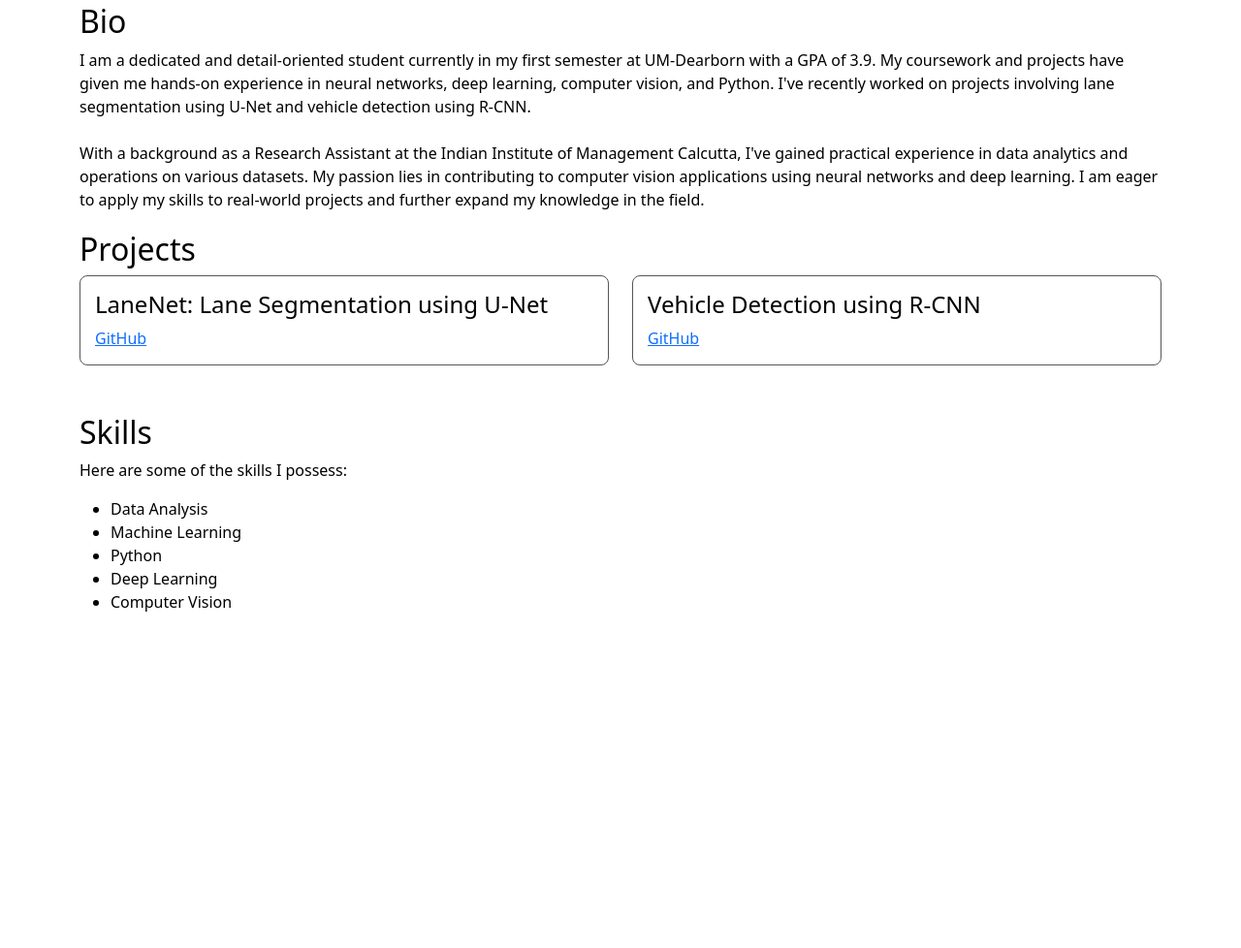
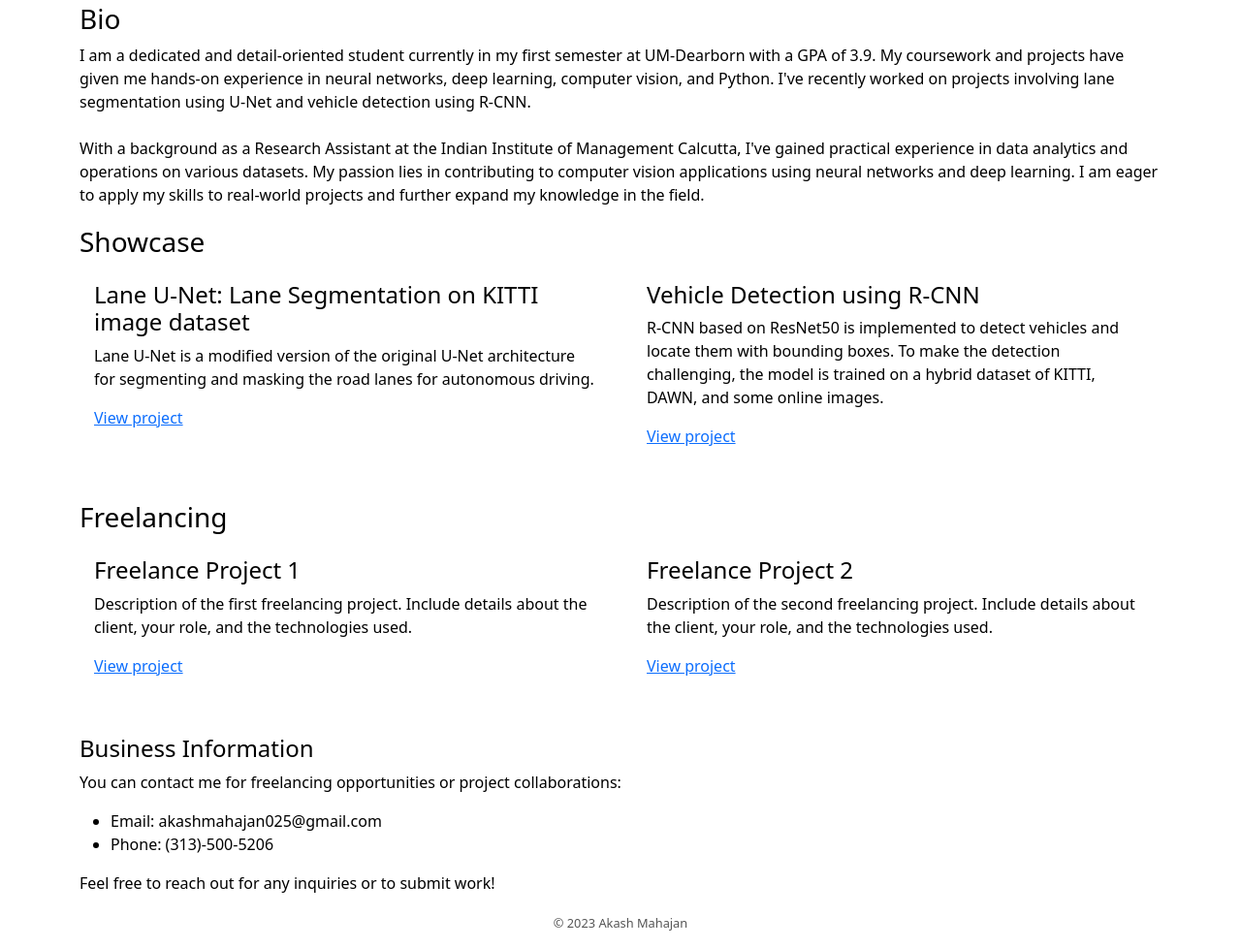
Before and after one commit to punarvas/portfolio, a plain HTML site: page index.html in a window 1280 px wide. Shown: the part 203-1181 px from the top of the page at 97% size. Before the commit the page ends 852 px from the top, so only its background shows below. Drawn offline with nearby package versions, Linux system fonts and the light colour scheme.

Commit message:
Add project

```diff
--- a/index.html
+++ b/index.html
@@ -1,5 +1,6 @@
 <!DOCTYPE html>
 <html lang="en">
+
 <head>
     <meta charset="UTF-8">
     <meta name="viewport" content="width=device-width, initial-scale=1, shrink-to-fit=no">
@@ -27,11 +28,10 @@
         }
 
         .project-card {
-      border: 1px solid #555555;
+            border: 0px solid #555555;
             border-radius: 8px;
             padding: 15px;
             margin-bottom: 20px;
-      background-color: #ffffff;
         }
 
         .skills {
@@ -58,15 +58,25 @@
         .navbar-dark .navbar-nav .nav-link:hover {
             color: #ffffff;
         }
+
+        /* Footer style */
+        footer {
+            margin-top: 20px;
+            text-align: center;
+            font-size: 0.8rem;
+            color: #555555;
+        }
     </style>
 </head>
+
 <body>
 
     <!-- Navigation Bar -->
     <nav class="navbar navbar-expand-lg navbar-dark bg-dark">
         <div class="container">
             <a class="navbar-brand" href="#">Akash Mahajan</a>
-      <button class="navbar-toggler" type="button" data-bs-toggle="collapse" data-bs-target="#navbarNav" aria-controls="navbarNav" aria-expanded="false" aria-label="Toggle navigation">
+            <button class="navbar-toggler" type="button" data-bs-toggle="collapse" data-bs-target="#navbarNav"
+                aria-controls="navbarNav" aria-expanded="false" aria-label="Toggle navigation">
                 <span class="navbar-toggler-icon"></span>
             </button>
             <div class="collapse navbar-collapse justify-content-end" id="navbarNav">
@@ -75,7 +85,7 @@
                         <a class="nav-link" href="#projects">Projects</a>
                     </li>
                     <li class="nav-item">
-            <a class="nav-link" href="#skills">Skills</a>
+                        <a class="nav-link" href="#freelancing">Freelancing</a>
                     </li>
                     <!-- Add more navigation items as needed -->
                 </ul>
@@ -93,32 +103,44 @@
 
         <!-- Bio Section -->
         <div id="bio" class="bio">
-      <h2>Bio</h2>
+            <h3>Bio</h3>
             <p>
-    I am a dedicated and detail-oriented student currently in my first semester at UM-Dearborn with a GPA of 3.9. My coursework and projects have given me hands-on experience in neural networks, deep learning, computer vision, and Python. I've recently worked on projects involving lane segmentation using U-Net and vehicle detection using R-CNN.
+                I am a dedicated and detail-oriented student currently in my first semester at UM-Dearborn with a GPA of
+                3.9. My coursework and projects have given me hands-on experience in neural networks, deep learning,
+                computer vision, and Python. I've recently worked on projects involving lane segmentation using U-Net and
+                vehicle detection using R-CNN.
                 <br><br>
-    With a background as a Research Assistant at the Indian Institute of Management Calcutta, I've gained practical experience in data analytics and operations on various datasets. My passion lies in contributing to computer vision applications using neural networks and deep learning. I am eager to apply my skills to real-world projects and further expand my knowledge in the field.
+                With a background as a Research Assistant at the Indian Institute of Management Calcutta, I've gained
+                practical experience in data analytics and operations on various datasets. My passion lies in
+                contributing to computer vision applications using neural networks and deep learning. I am eager to apply
+                my skills to real-world projects and further expand my knowledge in the field.
             </p>
         </div>
 
         <!-- Projects Section -->
         <div id="projects" class="project">
-      <h2>Projects</h2>
+            <h3>Showcase</h3>
 
             <div class="row">
                 <div class="col-md-6">
                     <div class="project-card">
-            <h3>LaneNet: Lane Segmentation using U-Net</h3>
-            <!--<p>Brief description of Project 1.</p>-->
-            <a href="https://github.com/punarvas?tab=repositories" target="_new">GitHub</a>
+                        <h4>Lane U-Net: Lane Segmentation on KITTI image dataset</h4>
+                        <p>Lane U-Net is a modified version of the original U-Net architecture for segmenting and
+                            masking
+                            the road lanes for autonomous driving.
+                        </p>
+                        <a href="https://github.com/punarvas?tab=repositories">View project</a>
                     </div>
                 </div>
 
                 <div class="col-md-6">
                     <div class="project-card">
-            <h3>Vehicle Detection using R-CNN</h3>
-            <!--<p>Brief description of Project 2.</p>-->
-            <a href="https://github.com/punarvas/vehicle-detection" target="_new">GitHub</a>
+                        <h4>Vehicle Detection using R-CNN</h4>
+                        <p>R-CNN based on ResNet50 is implemented to detect vehicles and locate them with bounding boxes.
+                            To make the detection challenging, the model is trained on a hybrid dataset of KITTI, DAWN,
+                            and some online images.
+                        </p>
+                        <a href="pages/vehicle_detection_rcnn.html">View project</a>
                     </div>
                 </div>
 
@@ -127,25 +149,53 @@
             </div>
         </div>
 
-    <!-- Skills Section -->
-    <div id="skills" class="skills">
-      <h2>Skills</h2>
-      <p>Here are some of the skills I possess:</p>
-      <ul>
-        <li>Data Analysis</li>
-        <li>Machine Learning</li>
-        <li>Python</li>
-        <li>Deep Learning</li>
-        <li>Computer Vision</li>
-        <!-- Add more skills as needed -->
-      </ul>
+        <!-- Freelancing Section -->
+        <div id="freelancing" class="project">
+            <h3>Freelancing</h3>
+
+            <!-- Featured Freelancing Projects -->
+            <div class="row">
+                <div class="col-md-6">
+                    <div class="project-card">
+                        <h4>Freelance Project 1</h4>
+                        <p>Description of the first freelancing project. Include details about the client, your role, and
+                            the technologies used.</p>
+                        <a href="#">View project</a>
+                    </div>
                 </div>
 
+                <div class="col-md-6">
+                    <div class="project-card">
+                        <h4>Freelance Project 2</h4>
+                        <p>Description of the second freelancing project. Include details about the client, your role, and
+                            the technologies used.</p>
+                        <a href="#">View project</a>
                     </div>
+                </div>
+            </div>
+
+            <!-- Business Information and Contact -->
+            <div class="mt-4">
+                <h4>Business Information</h4>
+                <p>You can contact me for freelancing opportunities or project collaborations:</p>
+                <ul>
+                    <li>Email: akashmahajan025@gmail.com</li>
+                    <li>Phone: (313)-500-5206</li>
+                </ul>
+                <p>Feel free to reach out for any inquiries or to submit work!</p>
+            </div>
+        </div>
+    </div>
+
+    <!-- Footer Section -->
+    <footer>
+        <p>&copy; 2023 Akash Mahajan</p>
+    </footer>
 
     <!-- Bootstrap JS and Popper.js -->
     <script src="https://cdn.jsdelivr.net/npm/@popperjs/core@2.11.6/dist/umd/popper.min.js"></script>
     <script src="https://cdn.jsdelivr.net/npm/bootstrap@5.3.0/dist/js/bootstrap.min.js"></script>
 
 </body>
+
 </html>
```
Also changed, not shown: pages/vehicle_detection_rcnn.html (added, +79 -0 lines). Lines whose indentation alone changed are shown as unchanged.
